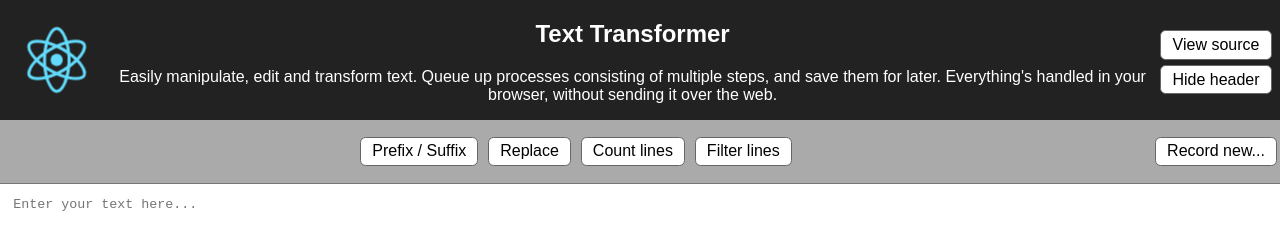
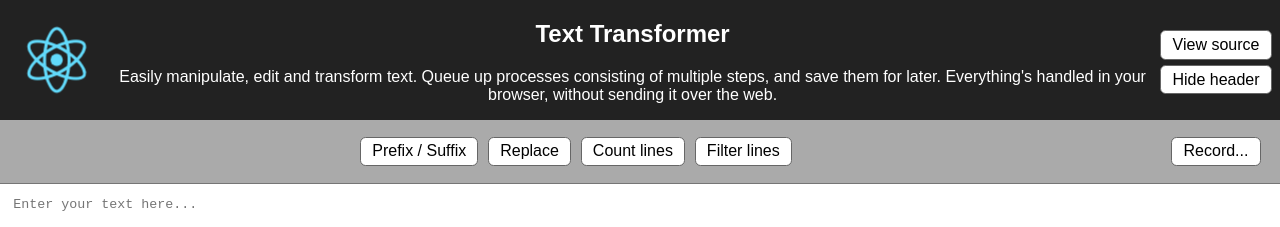
Before and after one commit to FTWinston/TextTransformer, a React (Create React App) app: page / in a window 1280 px wide. Shown: the top 227 px of the page. Built offline with nearby package versions, Linux system fonts and the light colour scheme.

Commit message:
Some very minor UI tweaks

```diff
--- a/src/ParameterDisplay.css
+++ b/src/ParameterDisplay.css
@@ -49,6 +49,7 @@ input[type="text"].field-value, textarea.field-value {
   width: 30em;
   flex-grow: 1;
   border: solid #a9a9a9 1px;
+  padding-left: 0.3em;
 }
 
 textarea.field-value {
--- a/src/ProcessSelection.tsx
+++ b/src/ProcessSelection.tsx
@@ -26,21 +26,22 @@ export class ProcessSelection extends React.Component<ISelectionProps, {}> {
     let recordButton: JSX.Element;
 
     if (this.props.recordedItem === undefined) {
-      recordButton = <Button onClick={() => this.props.startRecording()} text="Record new..." title="Click to start recording your actions" />;
+      recordButton = <Button onClick={() => this.props.startRecording()} text="Record..." title="Click to start recording your actions" />;
     } else if (this.props.isRecording) {
       let steps = this.props.recordedItem.actions.length;
+      let stepsText = steps == 1 ? steps + ' step' : steps + ' steps';
       recordButton = (
         <Button
           className="recording"
           onClick={() => this.props.stopRecording()}
           text={'Recording (' + steps + ')'}
-          title={'Click to stop recording (' + steps + ' steps recorded)'}
+          title={'Click to stop recording (' + stepsText + ' recorded)'}
         />
       );
     } else {
       let dropdownOptions: [[string, () => void]] = [
-        ['Run', this.props.runRecording],
-        ['Save', () => { }], // TODO: add ability to save recorded queues
+        ['Run now', this.props.runRecording],
+        ['Save process', () => { }], // TODO: add ability to save recorded queues
         ['Resume recording', this.props.startRecording],
         ['Clear', this.props.clearRecording],
       ];
```
